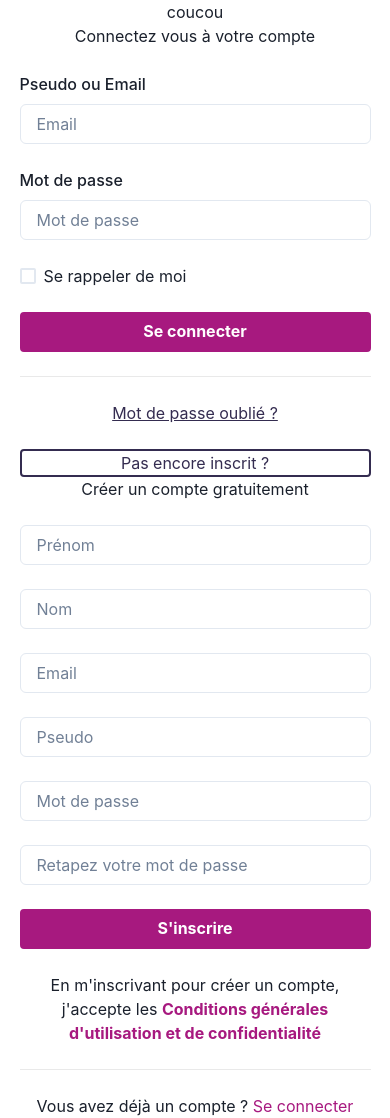
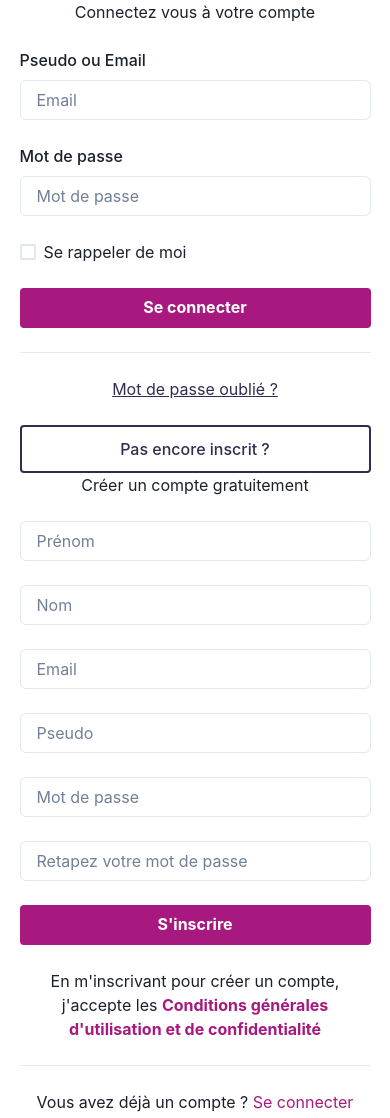
Before and after one commit to Zakari-B/Projet_WCS_3_Habble, a React (Vite) app in the folder frontend/: page /login in a window 390 px wide. Built offline with nearby package versions, Linux system fonts and the light colour scheme.

Commit message:
Added some responsive elements to the forms

```diff
--- a/frontend/src/App.jsx
+++ b/frontend/src/App.jsx
@@ -7,7 +7,6 @@ function App() {
   return (
     <div className="App">
       <Home />
-      <p>coucou</p>
       <LoginForm />
       <SignupForm />
     </div>
--- a/frontend/src/components/LoginForm.jsx
+++ b/frontend/src/components/LoginForm.jsx
@@ -8,6 +8,7 @@ import {
   Checkbox,
   Divider,
   Link,
+  Flex,
 } from "@chakra-ui/react";
 
 const loginForm = () => {
@@ -16,7 +17,7 @@ const loginForm = () => {
   const [rememberMe, setRememberMe] = useState(false);
 
   return (
-    <div className="loginForm">
+    <Flex className="loginForm" padding={{ base: "0", lg: "50px" }}>
       <Stack
         className="loginConnexion"
         spacing={6}
@@ -77,6 +78,8 @@ const loginForm = () => {
           Mot de passe oublié ?
         </Link>
         <Link
+          padding="10px"
+          fontWeight="500"
           bgColor="transparent"
           borderRadius="4px"
           color="#342c50"
@@ -88,7 +91,7 @@ const loginForm = () => {
           Pas encore inscrit ?
         </Link>
       </Stack>
-    </div>
+    </Flex>
   );
 };
 
--- a/frontend/src/components/SignupForm.jsx
+++ b/frontend/src/components/SignupForm.jsx
@@ -6,6 +6,7 @@ import {
   Input,
   Divider,
   Link,
+  Flex,
 } from "@chakra-ui/react";
 import "../App.css";
 
@@ -18,7 +19,7 @@ const signupForm = () => {
   const [signupPasswordRepeat, setSignupPasswordRepeat] = useState("");
 
   return (
-    <div className="signupForm">
+    <Flex className="signupForm" padding={{ base: "0", lg: "50px" }}>
       <Stack
         className="noAccount"
         spacing={6}
@@ -117,7 +118,7 @@ const signupForm = () => {
           </Link>
         </p>
       </Stack>
-    </div>
+    </Flex>
   );
 };
 
```
Also changed, not shown: frontend/src/components/Counter.jsx (deleted, +0 -16 lines).
